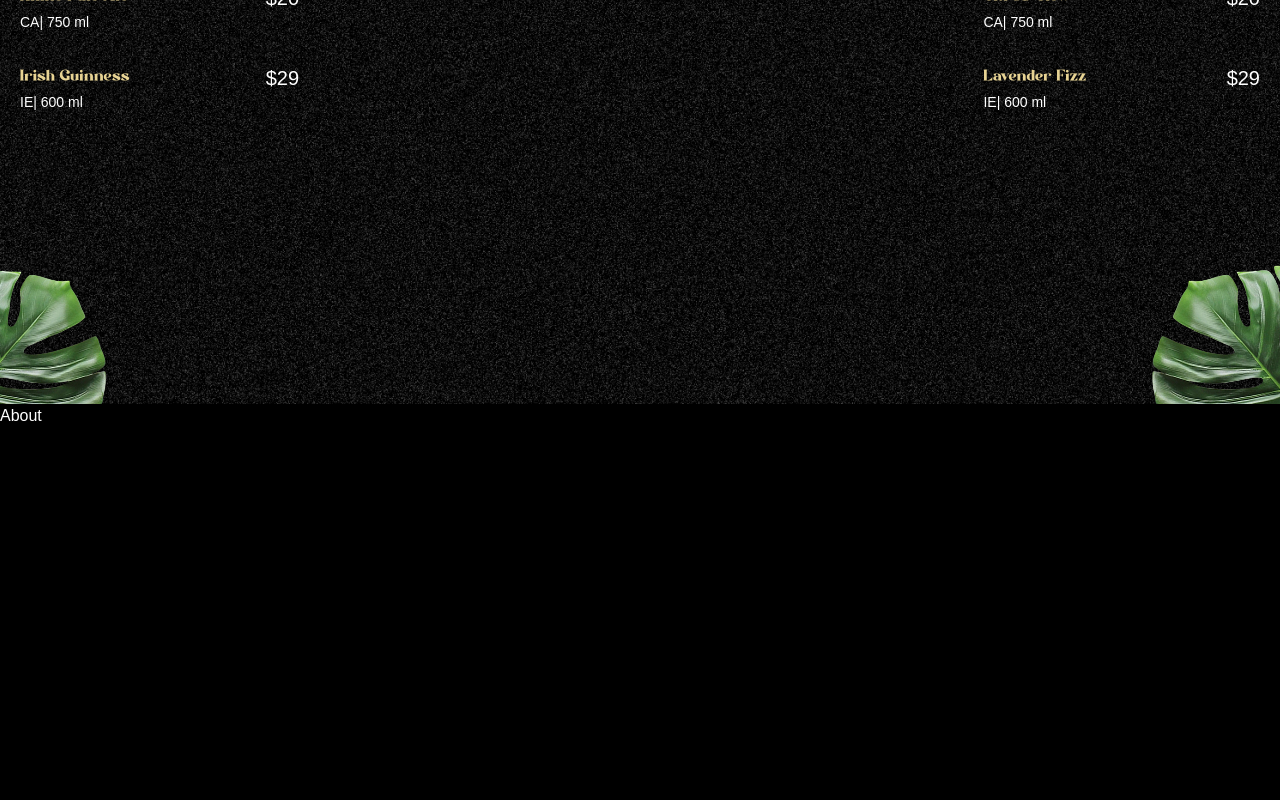
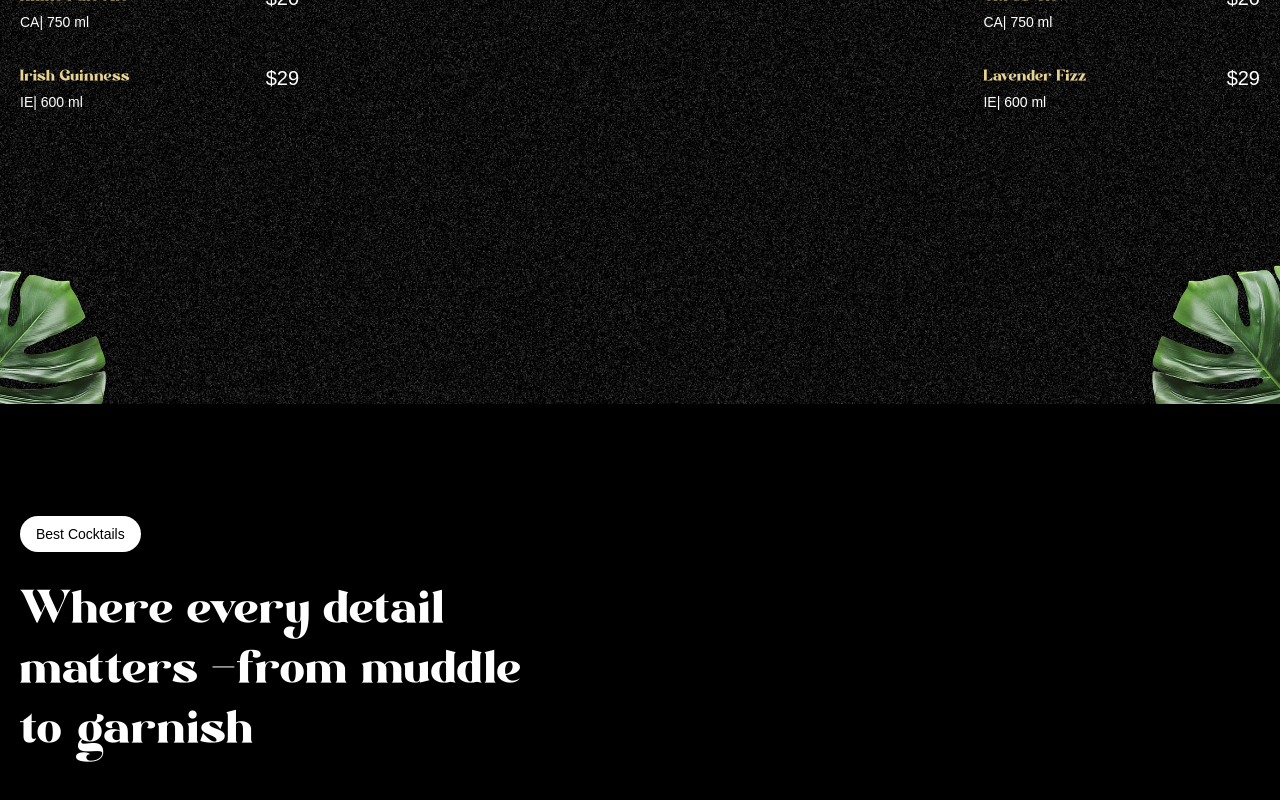
Before and after one commit to danielbaradaran31-hash/Crystal-Shaker, a React (Vite) app: page / in a window 1280 px wide. Shown: the part 1196-1996 px from the top of the page. Before the commit the page ends 1624 px from the top, so only its background shows below. Built offline with nearby package versions, Linux system fonts and the light colour scheme; a web font is replaced by a local one.

Commit message:
add <p> and h2

```diff
--- a/src/components/About.jsx
+++ b/src/components/About.jsx
@@ -2,7 +2,22 @@
 
 const About = () => {
   return (
-    <div>About</div>
+    <div id='about'>
+        <div className='mb-16 md:px-0 px-5'>
+            <div className='content'>
+                <div className='md:col-span-8'>
+                    <p className='badge'>Best Cocktails</p>
+                    <h2>Where every detail matters <span className='text-white'>-</span>
+                    from muddle to garnish
+                    </h2>
+                </div>
+                < div className='sub-content'>
+
+                </div>
+            </div>
+        </div>
+
+    </div>
   )
 }
 
```
